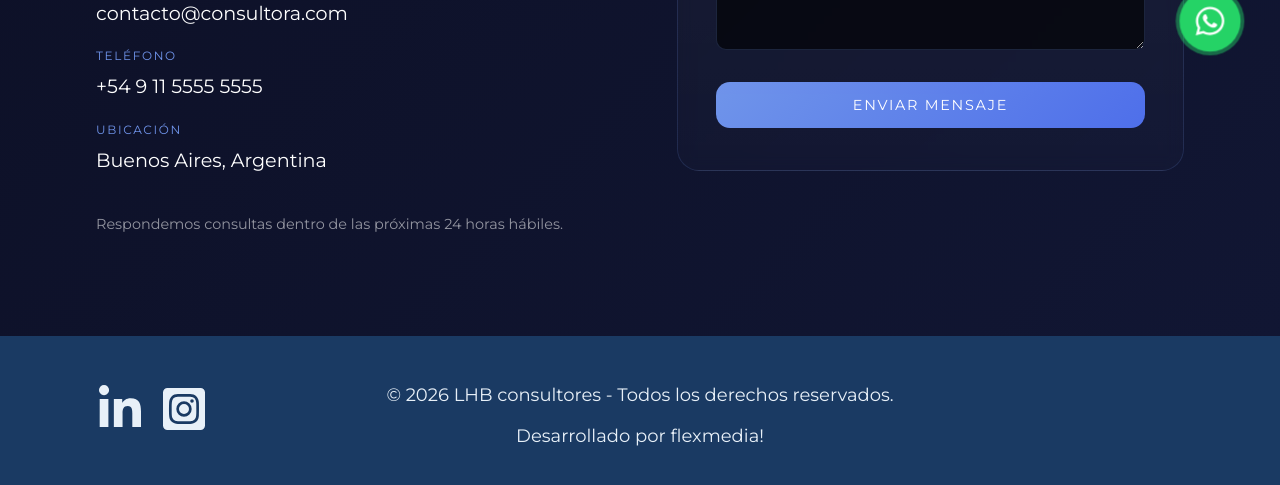
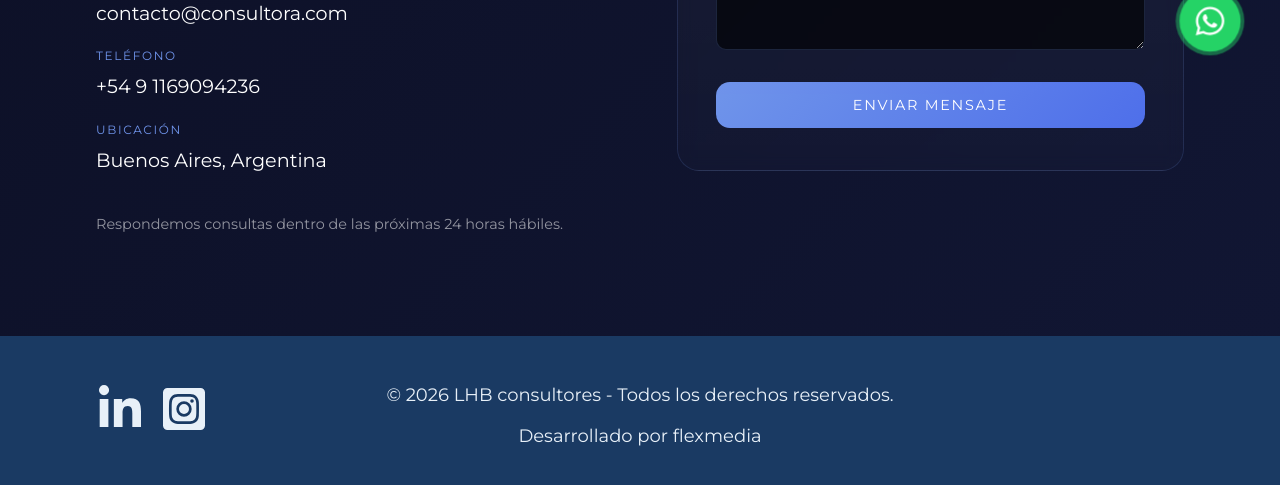
Before and after one commit to llezcano7/lhb-consultores, a React (Vite) app in the folder Frontend/: page /contacto in a window 1280 px wide. Shown: the part 729-1214 px from the top of the page. Built offline with nearby package versions, Linux system fonts and the light colour scheme; no server answers.

Commit message:
finalcommit

```diff
--- a/Frontend/src/components/footer.jsx
+++ b/Frontend/src/components/footer.jsx
@@ -8,13 +8,13 @@ export default function Footer() {
     return (
         <footer className='footer container'>
             <div className='media-icons'>
-                <a href="https://www.instagram.com/lhb.consultora?utm_source=qr&igsh=emI3YXJudDV2aHZz"><FaLinkedinIn /></a>
-                < a  href="https://www.instagram.com/lhb.consultora?utm_source=qr&igsh=emI3YXJudDV2aHZz"><FaInstagramSquare/></a>
+                <a href="https://www.linkedin.com/in/consultora-lhb-0234123b5/"><FaLinkedinIn /></a>
+                <a href="https://www.instagram.com/lhb.consultora?utm_source=qr&igsh=emI3YXJudDV2aHZz"><FaInstagramSquare/></a>
             </div>
             <div className="footer-content">
             <p> © 2026 LHB consultores - Todos los derechos reservados.</p>
             <br />
-            <p>Desarrollado por flexmedia!</p>
+            <p>Desarrollado por flexmedia</p>
             </div>
         </footer>
     )
--- a/Frontend/src/components/header.jsx
+++ b/Frontend/src/components/header.jsx
@@ -19,8 +19,8 @@ export default function Header() {
         <>
             <div className='top-header container'>
                 <div className='media-icons-header'>
-                <a href=""><FaLinkedinIn className='linkedin-icon' /></a>
-                <a href=""><FaInstagramSquare className='instagram-icon'/></a>
+                <a href="https://www.linkedin.com/in/consultora-lhb-0234123b5/"><FaLinkedinIn className='linkedin-icon' /></a>
+                <a href="https://www.instagram.com/lhb.consultora?utm_source=qr&igsh=emI3YXJudDV2aHZz"><FaInstagramSquare className='instagram-icon'/></a>
                 </div>
                 <div className='header-icons'>
                 <p> <FaSquareEnvelope className='email-icon' />contacto@lhb.com</p>
--- a/Frontend/src/pages/contacto.jsx
+++ b/Frontend/src/pages/contacto.jsx
@@ -57,7 +57,7 @@ const Contacto = () => {
             </div>
             <div className="info-block">
               <span className="info-label">Teléfono</span>
-              <p>+54 9 11 5555 5555</p>
+              <p>+54 9 1169094236</p>
             </div>
             <div className="info-block">
               <span className="info-label">Ubicación</span>
```
